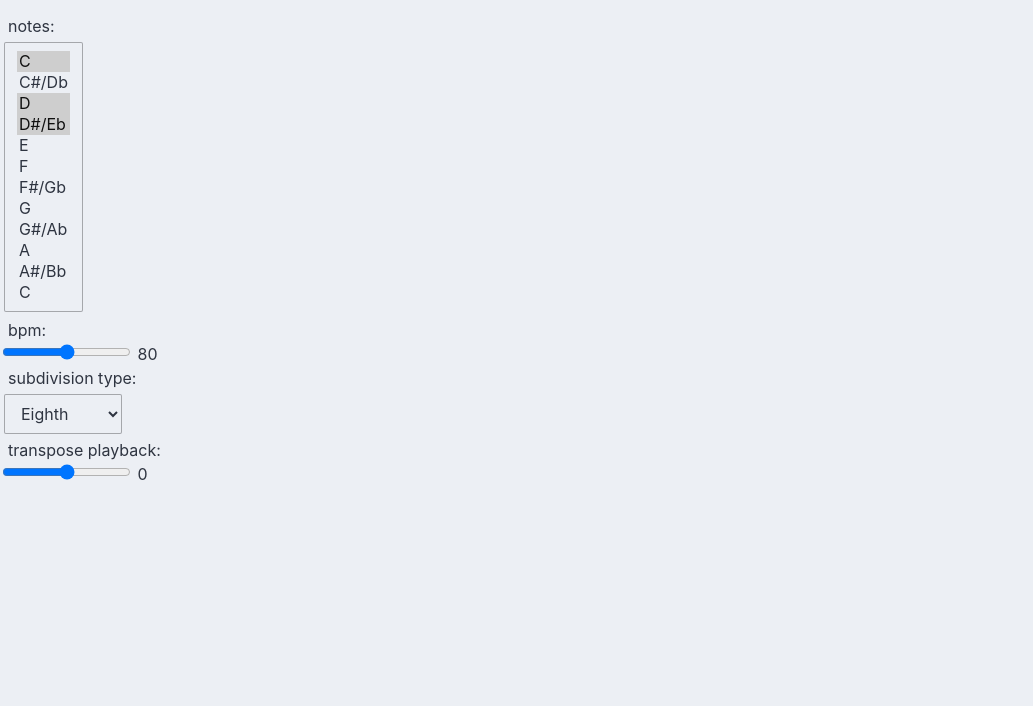
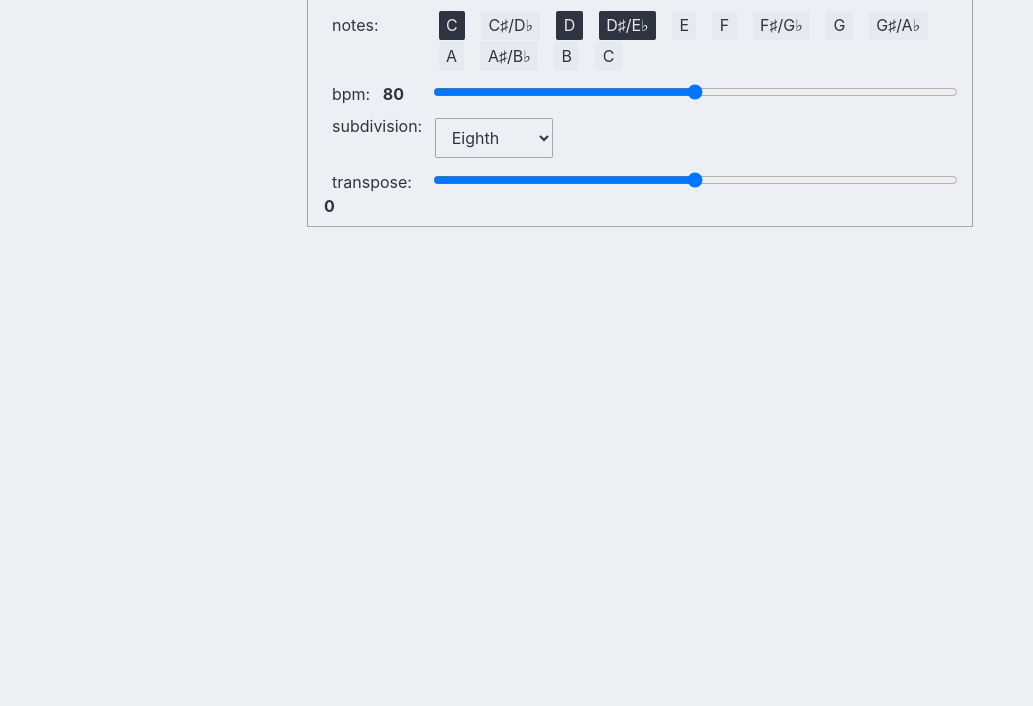
Before and after one commit to doggit/phraser, a website built with Parcel: page src/index.html in a window 1280 px wide. Shown: the part 94-800 px from the top of the page, without its empty margins (0-1033 px from the left). Built offline with nearby package versions, Linux system fonts and the light colour scheme.

Commit message:
UI improvements

```diff
--- a/src/app/index.ts
+++ b/src/app/index.ts
@@ -1,5 +1,5 @@
 import {combineLatest, fromEvent, interval, Observable, Subscription} from "rxjs";
-import {filter, map, scan, shareReplay, startWith, switchMap, tap} from "rxjs/operators";
+import {filter, map, scan, share, shareReplay, startWith, switchMap, tap} from "rxjs/operators";
 
 enum Subdivision {
     Quarter = 1,
@@ -58,6 +58,7 @@ function createPeriodStream(bpm: number, subdivision: Subdivision, maxDuration:
                     currPeriodIndex: 0
                 }
             }),
+            share()
         );
 
 }
@@ -99,10 +100,10 @@ class Main {
             playButton.addEventListener('click', (event) => {
                 const isPlaying = (event.target as HTMLInputElement).checked;
                 if (isPlaying) {
-                    playButtonText.innerText = 'Stop';
+                    playButtonText.innerHTML = '&#9724;';
                     this.start();
                 } else {
-                    playButtonText.innerText = 'Play';
+                    playButtonText.innerHTML = '&#9654;';
                     this.stop();
                 }
             })
@@ -113,10 +114,9 @@ class Main {
         // get elements
         const bpm = document.getElementById('bpm') as HTMLInputElement;
         const subdivision = document.getElementById('subdivision') as HTMLSelectElement;
-        const maxDuration = document.getElementById('max-duration') as HTMLInputElement;
-        const minDuration = document.getElementById('min-duration') as HTMLInputElement;
         const transpose = document.getElementById('transpose') as HTMLInputElement;
-        const notes = document.getElementById('notes') as HTMLSelectElement;
+        const notes = document.querySelectorAll('input[name="notes"]');
+        // const notes = document.getElementById('notes') as HTMLSelectElement;
 
         // set ui initial values
         bpm.valueAsNumber = this.settings.bpm;
@@ -125,7 +125,10 @@ class Main {
         subdivision.dispatchEvent(new Event('input'));
         transpose.valueAsNumber = this.settings.transpose;
         transpose.dispatchEvent(new Event('input'));
-        Array.from(notes.options).filter(o => this.settings.notes.includes(+o.value)).forEach(o => o.selected = true);
+        Array.from(notes)
+            .map(e => e as HTMLInputElement)
+            .filter(checkbox => this.settings.notes.includes(+checkbox.value))
+            .forEach(checkbox => checkbox.checked = true);
 
         const bpm$ = fromEvent<InputEvent>(bpm!, 'change')
             .pipe(
@@ -148,9 +151,16 @@ class Main {
                 startWith(this.settings.transpose)
             );
 
-        const notes$ = fromEvent<InputEvent>(notes!, 'change')
+        const notes$ = fromEvent<InputEvent>(notes, 'change')
             .pipe(
-                map((event) => Array.from((event.target as HTMLSelectElement).selectedOptions).map(o => +o.value)),
+                map((event) => {
+                    const checkbox = event.target as HTMLInputElement;
+                    const currentNotes = document.querySelectorAll('input[name="notes"]');
+                    return Array.from(currentNotes)
+                        .map(e => e as HTMLInputElement)
+                        .filter(checkbox => checkbox.checked)
+                        .map(checkbox => +checkbox.value);
+                }),
                 tap(notes => localStorage.setItem('notes', JSON.stringify(notes))),
                 startWith(this.settings.notes)
             );
@@ -195,7 +205,7 @@ class Main {
         }
 
         this.clickSubscription = this.clickStream$
-            .subscribe(click => this.audio?.click());
+            .subscribe(() => this.audio?.click());
 
         this.noteEventSubscription = this.noteEventStream$
             .subscribe(noteEvent => this.playNote(noteEvent.curr!!));
@@ -208,7 +218,7 @@ class Main {
     }
 
     private playNote(note: number) {
-        if (this.audio) {
+        if (this.audio && note) {
             const frequency = 440 * Math.pow(2, (note - 69) / 12); // note -> frequency
 
             this.audio.play(frequency);
--- a/src/index.html
+++ b/src/index.html
@@ -9,50 +9,76 @@
     <link rel="stylesheet" href="./style.css"/>
 </head>
 <body>
-    <div id="main">
-        <div id="play-button" class="bordered">
+<div id="main" class="container bordered col-lg-6 col-md-8 col-sm-12">
+
+    <div class="row">
+        <div class="col-sm-12">
+            <div id="play-button" class="check-button bordered">
                 <label for="play-checkbox">
                     <input id="play-checkbox" type="checkbox" hidden>
-                <span id="play-button-text">Play</span>
+                    <span id="play-button-text">&#9654;</span>
                 </label>
             </div>
-        <br/>
-        <br/>
+        </div>
+    </div>
 
-        <label for="notes">notes:</label><br/>
-        <select id="notes" size="12" multiple class="bordered">
-            <option value="60">C</option>
-            <option value="61">C#/Db</option>
-            <option value="62">D</option>
-            <option value="63">D#/Eb</option>
-            <option value="64">E</option>
-            <option value="65">F</option>
-            <option value="66">F#/Gb</option>
-            <option value="67">G</option>
-            <option value="68">G#/Ab</option>
-            <option value="69">A</option>
-            <option value="70">A#/Bb</option>
-            <option value="71">C</option>
-        </select>
-        <br/>
+    <div class="row">
+        <div class="col-sm-3 col-md-3 col-lg-2 label-column">
+            <label class="right">notes:</label>
+        </div>
+        <div class="col-sm-9 col-md-9 col-lg-10">
+            <div id="notes">
+                <div class="check-button"><label for="C"><input id="C" type="checkbox" hidden value="60" name="notes"><span>C</span></label></div>
+                <div class="check-button"><label for="C#"><input id="C#" type="checkbox" hidden value="61" name="notes"><span>C&#9839;/D&#9837;</span></label></div>
+                <div class="check-button"><label for="D"><input id="D" type="checkbox" hidden value="62" name="notes"><span>D</span></label></div>
+                <div class="check-button"><label for="D#"><input id="D#" type="checkbox" hidden value="63" name="notes"><span>D&#9839;/E&#9837;</span></label></div>
+                <div class="check-button"><label for="E"><input id="E" type="checkbox" hidden value="64" name="notes"><span>E</span></label></div>
+                <div class="check-button"><label for="F"><input id="F" type="checkbox" hidden value="65" name="notes"><span>F</span></label></div>
+                <div class="check-button"><label for="F#"><input id="F#" type="checkbox" hidden value="66" name="notes"><span>F&#9839;/G&#9837;</span></label></div>
+                <div class="check-button"><label for="G"><input id="G" type="checkbox" hidden value="67" name="notes"><span>G</span></label></div>
+                <div class="check-button"><label for="G#"><input id="G#" type="checkbox" hidden value="68" name="notes"><span>G&#9839;/A&#9837;</span></label></div>
+                <div class="check-button"><label for="A"><input id="A" type="checkbox" hidden value="69" name="notes"><span>A</span></label></div>
+                <div class="check-button"><label for="A#"><input id="A#" type="checkbox" hidden value="70" name="notes"><span>A&#9839;/B&#9837;</span></label></div>
+                <div class="check-button"><label for="B"><input id="B" type="checkbox" hidden value="71" name="notes"><span>B</span></label></div>
+                <div class="check-button"><label for="C5"><input id="C5" type="checkbox" hidden value="72" name="notes"><span>C</span></label></div>
+            </div>
+        </div>
+    </div>
 
-        <label for="bpm">bpm:</label><br/>
-        <input id="bpm" type="range" min="40" max="120" value="80" oninput="document.getElementById('bpm-output').value = this.valueAsNumber">
+    <div class="row">
+        <div class="col-sm-3 col-md-3 col-lg-2 label-column">
+            <label for="bpm">bpm:</label>
             <output id="bpm-output">80</output>
-        <br/>
+        </div>
+        <div class="col-sm-9 col-md-9 col-lg-10">
+            <input id="bpm" type="range" min="40" max="120" value="80"
+                   oninput="document.getElementById('bpm-output').value = this.valueAsNumber">
+        </div>
+    </div>
 
-        <label for="subdivision">subdivision type:</label><br/>
+    <div class="row">
+        <div class="col-sm-3 col-md-3 col-lg-2 label-column">
+            <label for="subdivision">subdivision:</label>
+        </div>
+        <div class="col-sm-9 col-md-9 col-lg-10">
             <select id="subdivision" class="bordered">
                 <option value="1">Quarter</option>
                 <option value="2">Eighth</option>
                 <option value="4">Sixteenth</option>
             </select>
-        <br/>
+        </div>
+    </div>
 
-        <label for="transpose">transpose playback:</label><br/>
-        <input id="transpose" type="range" min="-12" max="12" value="0" oninput="document.getElementById('transpose-output').value = this.valueAsNumber">
+    <div class="row">
+        <div class="col-sm-3 col-md-3 col-lg-2 label-column">
+            <label for="transpose">transpose:</label>
             <output id="transpose-output">0</output>
-        <br/>
+        </div>
+        <div class="col-sm-9 col-md-9 col-lg-10">
+            <input id="transpose" type="range" min="-12" max="12" value="0"
+                   oninput="document.getElementById('transpose-output').value = this.valueAsNumber">
+        </div>
+    </div>
 
 </div>
 
--- a/src/style.css
+++ b/src/style.css
@@ -1,21 +1,37 @@
 :root {
     --universal-border-radius: 0.425rem;
+    --back-color: #a3aab7;
+}
+
+input {
+    width: 100%;
+}
+
+.check-button {
+    margin-bottom: 0.4rem;
+}
+
+.check-button span {
+    overflow: visible;
+    text-transform: none;
+    background: var(--button-back-color);
+    color: var(--button-fore-color);
+    border-radius: var(--universal-border-radius);
+    border: 0.0625rem solid var(--button-border-color);
+    padding: calc(0.4 * var(--universal-padding)) calc(0.8 * var(--universal-padding));
+    text-decoration: none;
+    cursor: pointer;
+    transition: background 0.3s;
 }
 
 #play-button, #play-button span {
-    overflow: visible;
-    text-transform: none;
     display: inline-block;
-    background: var(--button-back-color);
-    color: var(--button-fore-color);
-    border: 0.0625rem solid var(--button-border-color);
     border-radius: calc(1.8 * (var(--universal-border-radius)));
-    padding: var(--universal-padding) calc(1.5 * var(--universal-padding));
-    margin: 0;
-    text-decoration: none;
-    cursor: pointer;
-    transition: background 0.3s;
-    font-size: 2em;
+    padding-top: 0;
+    padding-bottom: calc(0.8 * var(--universal-padding));
+    padding-left: calc(4.5 * var(--universal-padding));
+    padding-right: calc(4.0 * var(--universal-padding));
+    font-size: 3em;
 }
 
 #play-button:hover, #play-button:focus {
@@ -31,8 +47,26 @@
     margin: var(--universal-margin);
 }
 
-#play-button input:checked + span {
+.check-button input:checked + span {
     background: var(--button-fore-color);
     color: var(--button-back-color);
-    border-radius: var(--universal-border-radius);
 }
+
+#notes {
+    display: flex;
+    flex-direction: row;
+    flex-wrap: wrap;
+}
+
+.row {
+    margin-bottom: var(--universal-margin);
+}
+
+label {
+    padding-right: 0;
+}
+
+output {
+    padding: 0;
+    font-weight: bold;
+}
```
Lines whose indentation alone changed are shown as unchanged.
